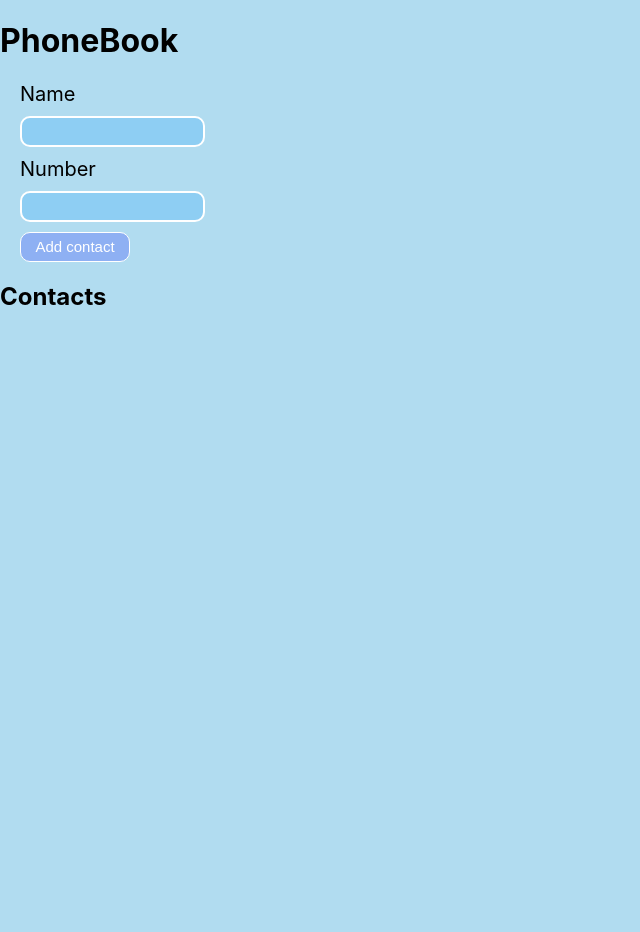
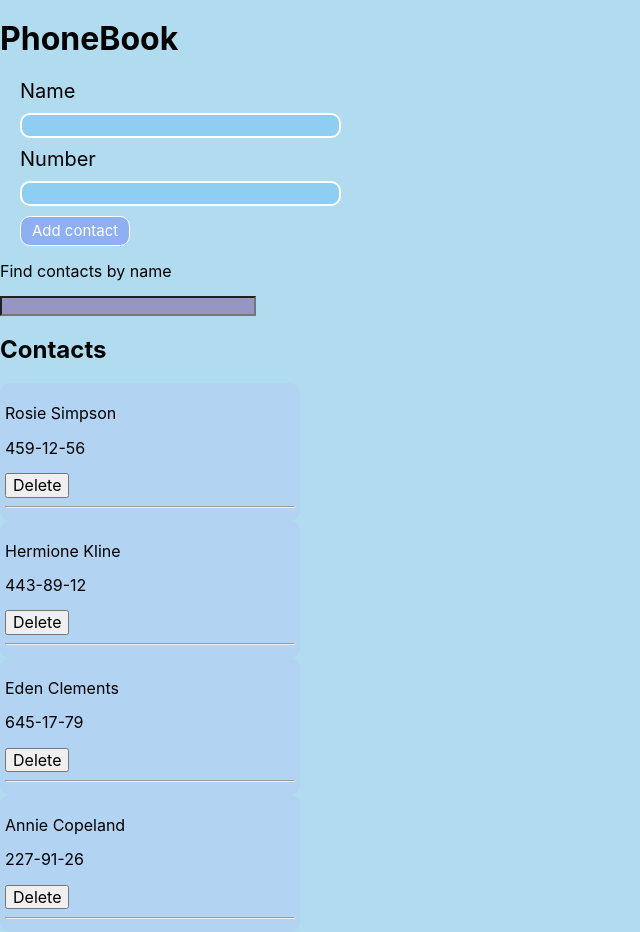
Before and after one commit to di-liza/goit-react-hw-02-phonebook, a React (Create React App) app: page / in a window 1280 px wide. Shown: the whole page, without its empty margins (0-640 px from the left). Before the commit the page ends 800 px from the top, so only its background shows below. Built offline with nearby package versions, Linux system fonts and the light colour scheme.

Commit message:
finish filter and deleteBTN

```diff
--- a/src/components/App.jsx
+++ b/src/components/App.jsx
@@ -3,32 +3,55 @@ import { nanoid } from 'nanoid';
 
 import { ContactForm } from './ContactForm/ContactForm';
 import { ContactList } from './ContactList/ContactList';
+import { Filter } from './Filter/Filter';
 
 export class App extends Component {
   state = {
-    contacts: [],
+    contacts: [
+      { id: 'id-1', name: 'Rosie Simpson', number: '459-12-56' },
+      { id: 'id-2', name: 'Hermione Kline', number: '443-89-12' },
+      { id: 'id-3', name: 'Eden Clements', number: '645-17-79' },
+      { id: 'id-4', name: 'Annie Copeland', number: '227-91-26' },
+    ],
+    filter: '',
   };
 
-  createContactsList = (contactName, contactNumber) => {
+  addContact = (name, number) => {
     const newContact = {
-      name: contactName,
+      name,
       id: nanoid(),
-      number: contactNumber,
+      number,
     };
 
     this.setState(({ contacts }) => ({
       contacts: [newContact, ...contacts],
     }));
   };
+  deleteContact = contactId => {
+    this.setState(prevState => ({
+      contacts: prevState.contacts.filter(contact => contact.id !== contactId),
+    }));
+  };
+  getFilteredContacts = () => {
+    const normalizedValue = this.state.filter?.toLowerCase();
+
+    return this.state.contacts.filter(contact =>
+      contact.name.toLowerCase().includes(normalizedValue)
+    );
+  };
+  handleFilterChange = e => {
+    this.setState({ filter: e.currentTarget.value });
+  };
 
   render() {
+    const { contacts, filter } = this.state;
+    const value = this.getFilteredContacts();
+
     return (
       <>
-        <ContactForm
-          createContactsList={this.createContactsList}
-          contacts={this.state.contacts}
-        />
-        <ContactList contacts={this.state.contacts} />
+        <ContactForm addContact={this.addContact} contacts={contacts} />
+        <Filter name={filter} onChangeInput={this.handleFilterChange} />
+        <ContactList contacts={value} handleDeleteBTN={this.deleteContact} />
       </>
     );
   }
--- a/src/components/ContactForm/ContactForm.js
+++ b/src/components/ContactForm/ContactForm.js
@@ -24,7 +24,7 @@ export class ContactForm extends Component {
 
     return isContactExists
       ? alert(`${name} is already in contacts`)
-      : (this.props.createContactsList(name, number), this.resetForm());
+      : (this.props.addContact(name, number), this.resetForm());
   };
 
   resetForm = () => {
--- a/src/components/ContactList/ContactList.js
+++ b/src/components/ContactList/ContactList.js
@@ -1,15 +1,25 @@
-export function ContactList({ contacts }) {
+import { Item } from './ContactList.styled';
+
+export function ContactList({ contacts, handleDeleteBTN }) {
   return (
     <>
       <h2>Contacts</h2>
       <ul>
         {contacts.map(({ name, id, number }) => {
           return (
-            <li key={id}>
+            <Item key={id}>
               <p>{name}</p>
               <p>{number}</p>
+              <button
+                type="button"
+                onClick={() => {
+                  handleDeleteBTN(id);
+                }}
+              >
+                Delete
+              </button>
               <hr />
-            </li>
+            </Item>
           );
         })}
       </ul>
--- a/src/components/ContactList/ContactList.styled.jsx
+++ b/src/components/ContactList/ContactList.styled.jsx
@@ -1 +1,8 @@
 import styled from '@emotion/styled';
+
+export const Item = styled.li`
+  width: 300px;
+  background-color: #b3b3f739;
+  border-radius: 10px;
+  padding: 5px;
+`;
--- a/src/components/Filter/Filter.js
+++ b/src/components/Filter/Filter.js
@@ -0,0 +1,10 @@
+import { Input } from './Filter.styled';
+
+export function Filter({ name, onChangeInput }) {
+  return (
+    <>
+      <p>Find contacts by name</p>
+      <Input value={name} name={name} onChange={onChangeInput} />
+    </>
+  );
+}
--- a/src/components/Filter/Filter.styled.jsx
+++ b/src/components/Filter/Filter.styled.jsx
@@ -1 +1,6 @@
 import styled from '@emotion/styled';
+
+export const Input = styled.input`
+  background-color: #9696c5;
+  height: 20px;
+`;
--- a/src/index.css
+++ b/src/index.css
@@ -1,4 +1,4 @@
-@import-normalize; /* bring in normalize.css styles */
+@import 'modern-normalize/modern-normalize.css'; /* bring in normalize.css styles */
 
 body {
   margin: 0;
```
